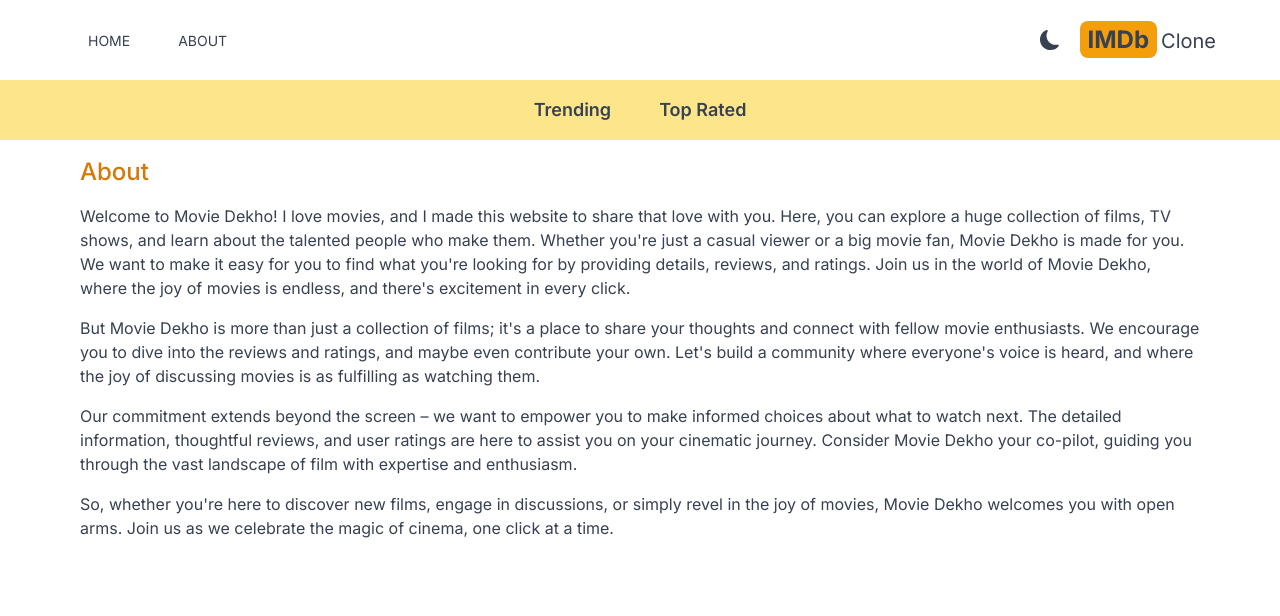
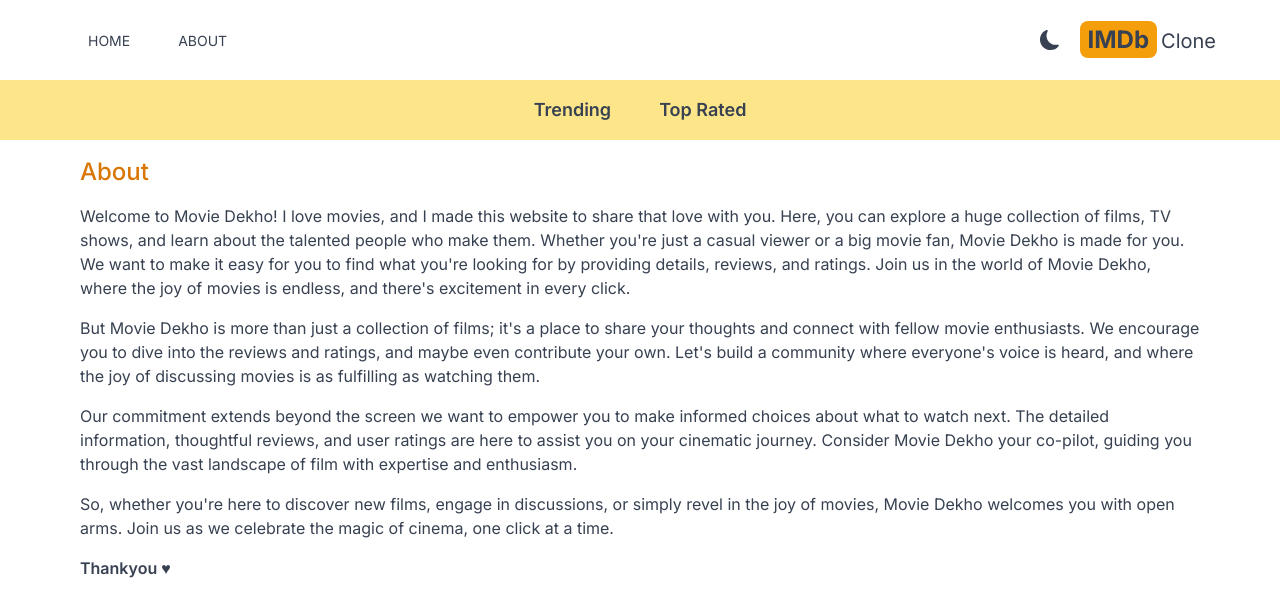
Before and after one commit to Vaiofficial/Movie-Minds, a Next.js app: page /about in a window 1280 px wide. Shown: the top 616 px of the page. Built offline with nearby package versions, Linux system fonts and the light colour scheme.

Commit message:
added search feature

```diff
--- a/src/app/about/page.js
+++ b/src/app/about/page.js
@@ -25,7 +25,7 @@ export default function About() {
       </p>
 
       <p>
-        Our commitment extends beyond the screen – we want to empower you to
+        Our commitment extends beyond the screen we want to empower you to
         make informed choices about what to watch next. The detailed
         information, thoughtful reviews, and user ratings are here to assist you
         on your cinematic journey. Consider Movie Dekho your co-pilot, guiding
@@ -37,6 +37,8 @@ export default function About() {
         simply revel in the joy of movies, Movie Dekho welcomes you with open
         arms. Join us as we celebrate the magic of cinema, one click at a time.
       </p>
+
+      <h1 className="font-semibold">Thankyou ♥</h1>
     </div>
   );
 }
```
